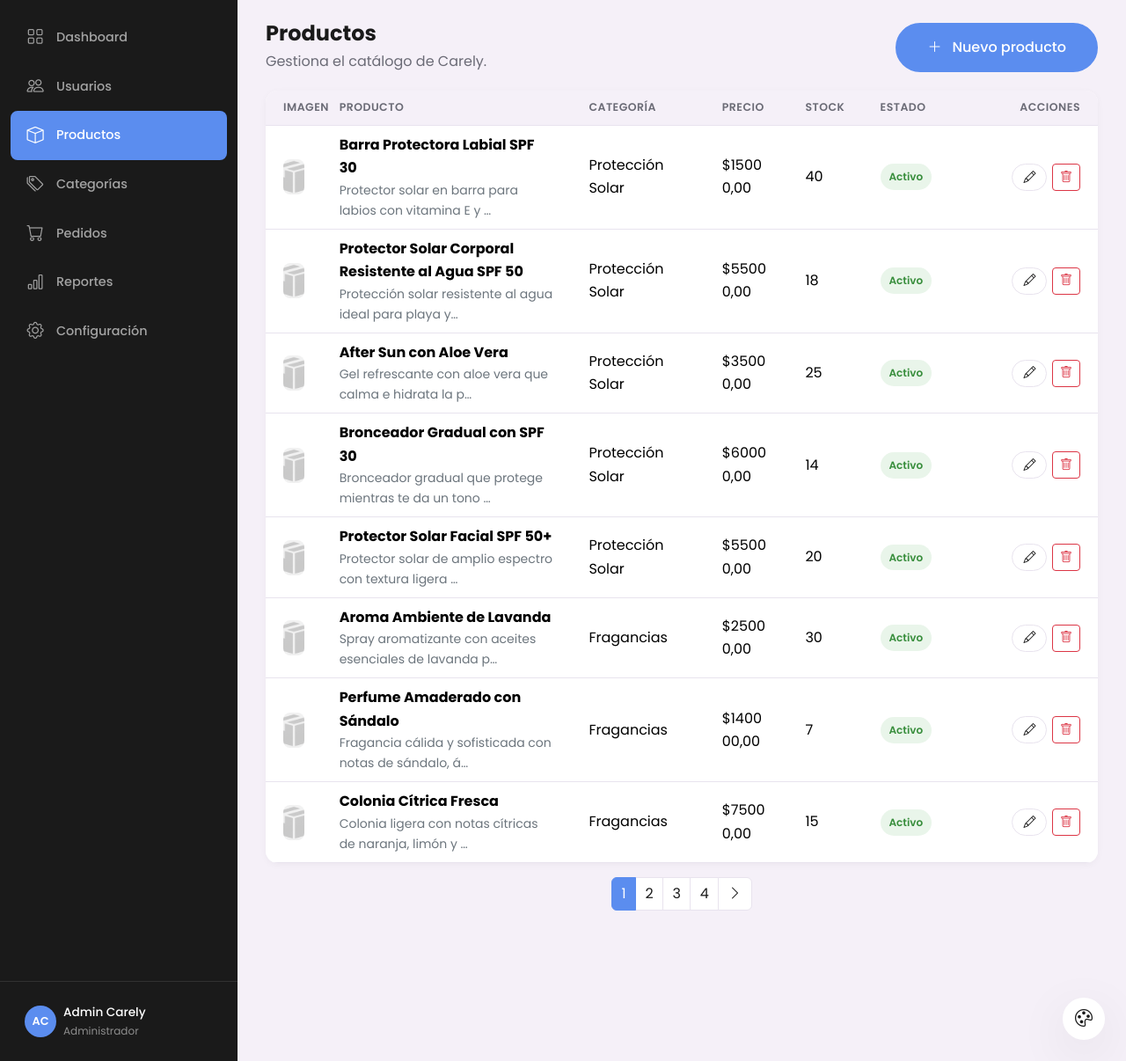
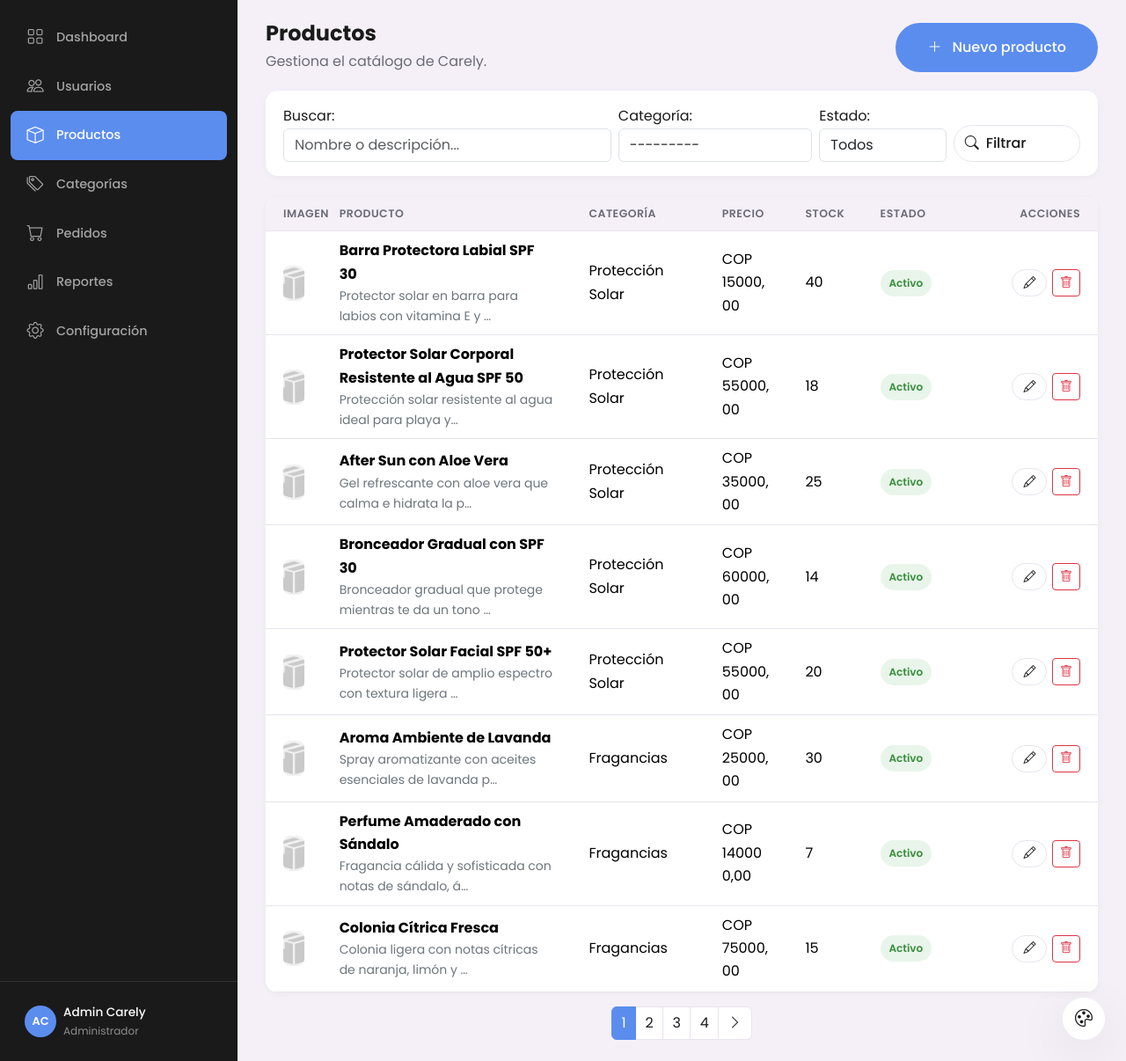
Before and after one commit to AndresAkm/Carely, a Django app: page /dashboard/productos/ in a window 1280 px wide. Shown: the part 86-1292 px from the top of the page at 88% size. Run offline with Django 5.2, Linux system fonts and the light colour scheme; a user stored in the database is signed in; data comes from the database, SQL or seed files in the repository; both versions use the stored data as it was after the commit; parts of the project's set-up code (start-up, migrations or seed data) failed here and were passed over.

Commit message:
FEAT: Filtros en el modulo de productos

```diff
--- a/apps/catalog/forms.py
+++ b/apps/catalog/forms.py
@@ -31,3 +31,14 @@ class ProductForm(DashboardFormMixin, forms.ModelForm):
             'is_active': forms.CheckboxInput(attrs={'class': 'form-check-input'}),
             'featured': forms.CheckboxInput(attrs={'class': 'form-check-input'}),
         }
+
+
+class ProductFilterForm(forms.Form):
+    q = forms.CharField(label='Buscar', required=False, widget=forms.TextInput(attrs={'placeholder': 'Nombre o descripción...'}))
+    category = forms.ModelChoiceField(label='Categoría', queryset=Category.objects.all(), required=False)
+    is_active = forms.ChoiceField(label='Estado', choices=[('', 'Todos'), ('True', 'Activo'), ('False', 'Inactivo')], required=False)
+
+    def __init__(self, *args, **kwargs):
+        super().__init__(*args, **kwargs)
+        for field in self.fields.values():
+            field.widget.attrs.setdefault('class', 'form-control')
--- a/apps/catalog/templates/catalog/dashboard/product_list.html
+++ b/apps/catalog/templates/catalog/dashboard/product_list.html
@@ -2,7 +2,37 @@
 {% load static %}
 {% block dashboard_title %}Productos{% endblock %}
 {% block dashboard_content %}
-<div class="dashboard-product-view"><div class="dashboard-page-header"><div><h1 class="dashboard-heading">Productos</h1><p class="dashboard-muted">Gestiona el catálogo de Carely.</p></div><a href="{% url 'dashboard:product_create' %}" class="btn btn-carely-primary"><i class="bi bi-plus-lg me-1"></i>Nuevo producto</a></div>
-<div class="dashboard-card"><div class="dashboard-card-body p-0"><div class="table-responsive"><table class="table dashboard-table dashboard-product-table align-middle mb-0"><thead><tr><th>Imagen</th><th>Producto</th><th>Categoría</th><th>Precio</th><th>Stock</th><th>Estado</th><th class="text-end">Acciones</th></tr></thead><tbody>{% for product in products %}<tr><td><img class="dashboard-product-thumb" src="{% if product.image %}{{ product.image.url }}{% else %}{% static 'core/images/product-placeholder.jpg' %}{% endif %}" alt="{{ product.name }}"></td><td><strong>{{ product.name }}</strong><small class="d-block text-secondary">{{ product.description|truncatechars:55 }}</small></td><td>{{ product.category.name }}</td><td>${{ product.price }}</td><td>{{ product.stock }}</td><td>{% if product.is_active %}<span class="status-badge status-badge--active">Activo</span>{% else %}<span class="status-badge status-badge--inactive">Inactivo</span>{% endif %}</td><td class="text-end"><a href="{% url 'dashboard:product_update' product.pk %}" class="btn btn-sm btn-carely-outline"><i class="bi bi-pencil"></i></a><a href="{% url 'dashboard:product_delete' product.pk %}" class="btn btn-sm btn-outline-danger"><i class="bi bi-trash"></i></a></td></tr>{% empty %}<tr><td colspan="7" class="text-center py-5 text-secondary">No hay productos registrados.</td></tr>{% endfor %}</tbody></table></div></div></div>
-{% if is_paginated %}<nav class="dashboard-pagination" aria-label="Paginación de productos"><ul class="pagination justify-content-center mb-0">{% if page_obj.has_previous %}<li class="page-item"><a class="page-link" href="?page={{ page_obj.previous_page_number }}" aria-label="Anterior"><i class="bi bi-chevron-left"></i></a></li>{% endif %}{% for number in page_obj.paginator.page_range %}<li class="page-item {% if page_obj.number == number %}active{% endif %}"><a class="page-link" href="?page={{ number }}">{{ number }}</a></li>{% endfor %}{% if page_obj.has_next %}<li class="page-item"><a class="page-link" href="?page={{ page_obj.next_page_number }}" aria-label="Siguiente"><i class="bi bi-chevron-right"></i></a></li>{% endif %}</ul></nav>{% endif %}</div>
+<div class="dashboard-product-view">
+    <div class="dashboard-page-header">
+        <div>
+            <h1 class="dashboard-heading">Productos</h1>
+            <p class="dashboard-muted">Gestiona el catálogo de Carely.</p>
+        </div>
+        <a href="{% url 'dashboard:product_create' %}" class="btn btn-carely-primary"><i class="bi bi-plus-lg me-1"></i>Nuevo producto</a>
+    </div>
+
+    <div class="dashboard-card dashboard-filter-card mb-4">
+        <div class="dashboard-card-body">
+            <form method="get" class="row g-2 align-items-end">
+                <div class="col-md-5">
+                    {{ filter_form.q.label_tag }}
+                    {{ filter_form.q }}
+                </div>
+                <div class="col-md-3">
+                    {{ filter_form.category.label_tag }}
+                    {{ filter_form.category }}
+                </div>
+                <div class="col-md-2">
+                    {{ filter_form.is_active.label_tag }}
+                    {{ filter_form.is_active }}
+                </div>
+                <div class="col-md-2">
+                    <button class="btn btn-carely-outline w-100" type="submit"><i class="bi bi-search"></i> Filtrar</button>
+                </div>
+            </form>
+        </div>
+    </div>
+
+<div class="dashboard-card"><div class="dashboard-card-body p-0"><div class="table-responsive"><table class="table dashboard-table dashboard-product-table align-middle mb-0"><thead><tr><th>Imagen</th><th>Producto</th><th>Categoría</th><th>Precio</th><th>Stock</th><th>Estado</th><th class="text-end">Acciones</th></tr></thead><tbody>{% for product in products %}<tr><td><img class="dashboard-product-thumb" src="{% if product.image %}{{ product.image.url }}{% else %}{% static 'core/images/product-placeholder.jpg' %}{% endif %}" alt="{{ product.name }}"></td><td><strong>{{ product.name }}</strong><small class="d-block text-secondary">{{ product.description|truncatechars:55 }}</small></td><td>{{ product.category.name }}</td><td>COP {{ product.price }}</td><td>{{ product.stock }}</td><td>{% if product.is_active %}<span class="status-badge status-badge--active">Activo</span>{% else %}<span class="status-badge status-badge--inactive">Inactivo</span>{% endif %}</td><td class="text-end"><a href="{% url 'dashboard:product_update' product.pk %}" class="btn btn-sm btn-carely-outline"><i class="bi bi-pencil"></i></a><a href="{% url 'dashboard:product_delete' product.pk %}" class="btn btn-sm btn-outline-danger"><i class="bi bi-trash"></i></a></td></tr>{% empty %}<tr><td colspan="7" class="text-center py-5 text-secondary">No hay productos registrados.</td></tr>{% endfor %}</tbody></table></div></div></div>
+{% if is_paginated %}<nav class="dashboard-pagination" aria-label="Paginación de productos"><ul class="pagination justify-content-center mb-0">{% if page_obj.has_previous %}<li class="page-item"><a class="page-link" href="?{{ filter_query }}&page={{ page_obj.previous_page_number }}" aria-label="Anterior"><i class="bi bi-chevron-left"></i></a></li>{% endif %}{% for number in page_obj.paginator.page_range %}<li class="page-item {% if page_obj.number == number %}active{% endif %}"><a class="page-link" href="?{{ filter_query }}&page={{ number }}">{{ number }}</a></li>{% endfor %}{% if page_obj.has_next %}<li class="page-item"><a class="page-link" href="?{{ filter_query }}&page={{ page_obj.next_page_number }}" aria-label="Siguiente"><i class="bi bi-chevron-right"></i></a></li>{% endif %}</ul></nav>{% endif %}</div>
 {% endblock %}
--- a/apps/catalog/templates/catalog/product_detail.html
+++ b/apps/catalog/templates/catalog/product_detail.html
@@ -33,7 +33,7 @@
                 <div class="product-detail-info">
                     <span class="product-detail-category">{{ product.category.name }}</span>
                     <h1 class="product-detail-title">{{ product.name }}</h1>
-                    <p class="product-detail-price">${{ product.price|floatformat:2 }}</p>
+                    <p class="product-detail-price">COP {{ product.price|floatformat:2 }}</p>
                     {% if product.stock > 0 %}
                     <span class="product-detail-stock"><i class="bi bi-check-circle-fill"></i> Disponible · {{ product.stock }} unidades</span>
                     {% else %}
--- a/apps/catalog/views/dashboard.py
+++ b/apps/catalog/views/dashboard.py
@@ -1,5 +1,6 @@
 from django.contrib import messages
 from django.contrib.auth.mixins import LoginRequiredMixin, UserPassesTestMixin
+from django.db.models import Q
 from django.db.models.deletion import ProtectedError
 from django.shortcuts import redirect
 from django.urls import reverse_lazy
@@ -7,8 +8,9 @@ from django.views.generic import CreateView, DeleteView, ListView, UpdateView
 
 from apps.core.permissions import is_admin
 
-from ..forms import CategoryForm, ProductForm
+from ..forms import CategoryForm, ProductFilterForm, ProductForm
 from ..models import Category, Product
+
 
 
 class DashboardAdminMixin(LoginRequiredMixin, UserPassesTestMixin):
@@ -72,7 +74,29 @@ class ProductListView(DashboardAdminMixin, ListView):
     paginate_by = 8
 
     def get_queryset(self):
-        return Product.objects.select_related('category')
+        queryset = Product.objects.select_related('category').order_by('-created_at')
+        self.filter_form = ProductFilterForm(self.request.GET or None)
+        if not self.filter_form.is_valid():
+            return queryset
+
+        filters = self.filter_form.cleaned_data
+        search = filters.get('q')
+        if search:
+            queryset = queryset.filter(Q(name__icontains=search) | Q(description__icontains=search))
+        if filters.get('category'):
+            queryset = queryset.filter(category=filters['category'])
+        if filters.get('is_active'):
+            queryset = queryset.filter(is_active=filters['is_active'] == 'True')
+        return queryset
+
+    def get_context_data(self, **kwargs):
+        context = super().get_context_data(**kwargs)
+        context['filter_form'] = getattr(self, 'filter_form', ProductFilterForm(self.request.GET or None))
+        query = self.request.GET.copy()
+        query.pop('page', None)
+        context['filter_query'] = query.urlencode()
+        return context
+
 
 
 class ProductCreateView(DashboardAdminMixin, CreateView):
--- a/apps/core/templates/core/dashboard.html
+++ b/apps/core/templates/core/dashboard.html
@@ -146,7 +146,7 @@
                                 <div><h5 class="dashboard-card-title">Pedidos recientes</h5><p class="dashboard-card-subtitle mb-0">Últimas órdenes recibidas en la tienda.</p></div>
                                 <a href="{% url 'dashboard:order_list' %}" class="btn btn-sm btn-carely-outline">Ver todos</a>
                             </div>
-                            <div class="dashboard-card-body p-0"><div class="table-responsive"><table class="table dashboard-table align-middle mb-0"><thead><tr><th>Pedido</th><th>Cliente</th><th>Total</th><th>Estado</th><th>Fecha</th><th></th></tr></thead><tbody>{% for order in recent_orders %}<tr><td><strong>#{{ order.pk }}</strong></td><td>{{ order.user.get_full_name|default:order.user.email }}</td><td>${{ order.total|floatformat:2 }}</td><td><span class="status-badge status-badge--{{ order.status }}">{{ order.get_status_display }}</span></td><td>{{ order.created_at|date:'d/m/Y H:i' }}</td><td class="text-end"><a href="{% url 'dashboard:order_detail' order.pk %}" class="btn btn-sm btn-carely-outline" aria-label="Ver pedido"><i class="bi bi-eye"></i></a></td></tr>{% empty %}<tr><td colspan="6" class="text-center py-4 text-secondary">No hay pedidos registrados.</td></tr>{% endfor %}</tbody></table></div></div>
+                            <div class="dashboard-card-body p-0"><div class="table-responsive"><table class="table dashboard-table align-middle mb-0"><thead><tr><th>Pedido</th><th>Cliente</th><th>Total</th><th>Estado</th><th>Fecha</th><th></th></tr></thead><tbody>{% for order in recent_orders %}<tr><td><strong>#{{ order.pk }}</strong></td><td>{{ order.user.get_full_name|default:order.user.email }}</td><td>COP {{ order.total|floatformat:2 }}</td><td><span class="status-badge status-badge--{{ order.status }}">{{ order.get_status_display }}</span></td><td>{{ order.created_at|date:'d/m/Y H:i' }}</td><td class="text-end"><a href="{% url 'dashboard:order_detail' order.pk %}" class="btn btn-sm btn-carely-outline" aria-label="Ver pedido"><i class="bi bi-eye"></i></a></td></tr>{% empty %}<tr><td colspan="6" class="text-center py-4 text-secondary">No hay pedidos registrados.</td></tr>{% endfor %}</tbody></table></div></div>
                         </div>
                     </div>
                 </div>
--- a/apps/orders/templates/orders/dashboard/order_detail.html
+++ b/apps/orders/templates/orders/dashboard/order_detail.html
@@ -14,14 +14,14 @@
             <div class="dashboard-card-header d-flex justify-content-between align-items-center"><h5 class="dashboard-card-title mb-0">Productos</h5><span class="status-badge status-badge--{{ order.status }}">{{ order.get_status_display }}</span></div>
             <div class="dashboard-card-body p-0 table-responsive">
                 <table class="table dashboard-table align-middle mb-0"><thead><tr><th>Producto</th><th class="text-center">Cantidad</th><th class="text-end">Precio</th><th class="text-end">Subtotal</th></tr></thead><tbody>
-                {% for item in order.items.all %}<tr><td><strong>{{ item.product.name }}</strong></td><td class="text-center">{{ item.quantity }}</td><td class="text-end">${{ item.unit_price|floatformat:2 }}</td><td class="text-end">${{ item.subtotal|floatformat:2 }}</td></tr>{% empty %}<tr><td colspan="4" class="text-center py-4 text-secondary">Este pedido no tiene productos.</td></tr>{% endfor %}
-                </tbody><tfoot><tr><th colspan="3" class="text-end">Total</th><th class="text-end">${{ order.total|floatformat:2 }}</th></tr></tfoot></table>
+                {% for item in order.items.all %}<tr><td><strong>{{ item.product.name }}</strong></td><td class="text-center">{{ item.quantity }}</td><td class="text-end">COP {{ item.unit_price|floatformat:2 }}</td><td class="text-end">COP {{ item.subtotal|floatformat:2 }}</td></tr>{% empty %}<tr><td colspan="4" class="text-center py-4 text-secondary">Este pedido no tiene productos.</td></tr>{% endfor %}
+                </tbody><tfoot><tr><th colspan="3" class="text-end">Total</th><th class="text-end">COP {{ order.total|floatformat:2 }}</th></tr></tfoot></table>
             </div>
         </div>
     </div>
     <div class="col-lg-4">
         <div class="dashboard-card mb-4"><div class="dashboard-card-header"><h5 class="dashboard-card-title">Cliente</h5></div><div class="dashboard-card-body"><p class="mb-1"><strong>{{ order.user.get_full_name|default:order.user.email }}</strong></p><p class="text-secondary mb-3">{{ order.user.email }}</p><h6 class="small text-uppercase text-secondary">Dirección de envío</h6><p class="mb-0">{{ order.shipping_address|default:'No especificada.'|linebreaksbr }}</p></div></div>
-        <div class="dashboard-card"><div class="dashboard-card-header"><h5 class="dashboard-card-title">Notas y pagos</h5></div><div class="dashboard-card-body"><p class="mb-3">{{ order.notes|default:'Sin notas internas.'|linebreaksbr }}</p>{% for payment in order.payments.all %}<div class="border-top pt-2 mt-2"><div class="d-flex justify-content-between"><span>{{ payment.get_payment_method_display }}</span><strong>${{ payment.amount|floatformat:2 }}</strong></div><small class="text-secondary">{{ payment.get_status_display }}{% if payment.transaction_id %} · {{ payment.transaction_id }}{% endif %}</small></div>{% empty %}<small class="text-secondary">No hay pagos registrados.</small>{% endfor %}</div></div>
+        <div class="dashboard-card"><div class="dashboard-card-header"><h5 class="dashboard-card-title">Notas y pagos</h5></div><div class="dashboard-card-body"><p class="mb-3">{{ order.notes|default:'Sin notas internas.'|linebreaksbr }}</p>{% for payment in order.payments.all %}<div class="border-top pt-2 mt-2"><div class="d-flex justify-content-between"><span>{{ payment.get_payment_method_display }}</span><strong>COP {{ payment.amount|floatformat:2 }}</strong></div><small class="text-secondary">{{ payment.get_status_display }}{% if payment.transaction_id %} · {{ payment.transaction_id }}{% endif %}</small></div>{% empty %}<small class="text-secondary">No hay pagos registrados.</small>{% endfor %}</div></div>
     </div>
 </div>
 {% endblock %}
--- a/apps/orders/templates/orders/dashboard/order_list.html
+++ b/apps/orders/templates/orders/dashboard/order_list.html
@@ -52,7 +52,7 @@
                         <td><strong>#{{ order.pk }}</strong></td>
                         <td><strong>{{ order.user.get_full_name|default:order.user.email }}</strong><small class="d-block text-secondary">{{ order.user.email }}</small></td>
                         <td>{{ order.item_count }}</td>
-                        <td>${{ order.total|floatformat:2 }}</td>
+                        <td>COP {{ order.total|floatformat:2 }}</td>
                         <td><span class="status-badge status-badge--{{ order.status }}">{{ order.get_status_display }}</span></td>
                         <td>{{ order.created_at|date:'d/m/Y H:i' }}</td>
                         <td class="text-end"><a href="{% url 'dashboard:order_detail' order.pk %}" class="btn btn-sm btn-carely-outline" title="Ver pedido"><i class="bi bi-eye"></i></a><a href="{% url 'dashboard:order_status' order.pk %}" class="btn btn-sm btn-carely-outline" title="Actualizar estado"><i class="bi bi-pencil"></i></a></td>
--- a/templates/components/card.html
+++ b/templates/components/card.html
@@ -19,7 +19,7 @@
         <p class="product-card__desc">{{ product.description|truncatechars:80 }}</p>
         {% endif %}
         <div class="product-card__footer">
-            <span class="product-card__price">${{ product.price|floatformat:2 }}</span>
+            <span class="product-card__price">COP {{ product.price|floatformat:2 }}</span>
             {% if product.stock > 0 %}
             <span class="product-card__stock"><i class="bi bi-check-circle-fill"></i> En stock</span>
             {% else %}
```
Also changed, not shown: apps/core/templates/core/dashboard/report.html (+5 -5 lines), db.sqlite3.
